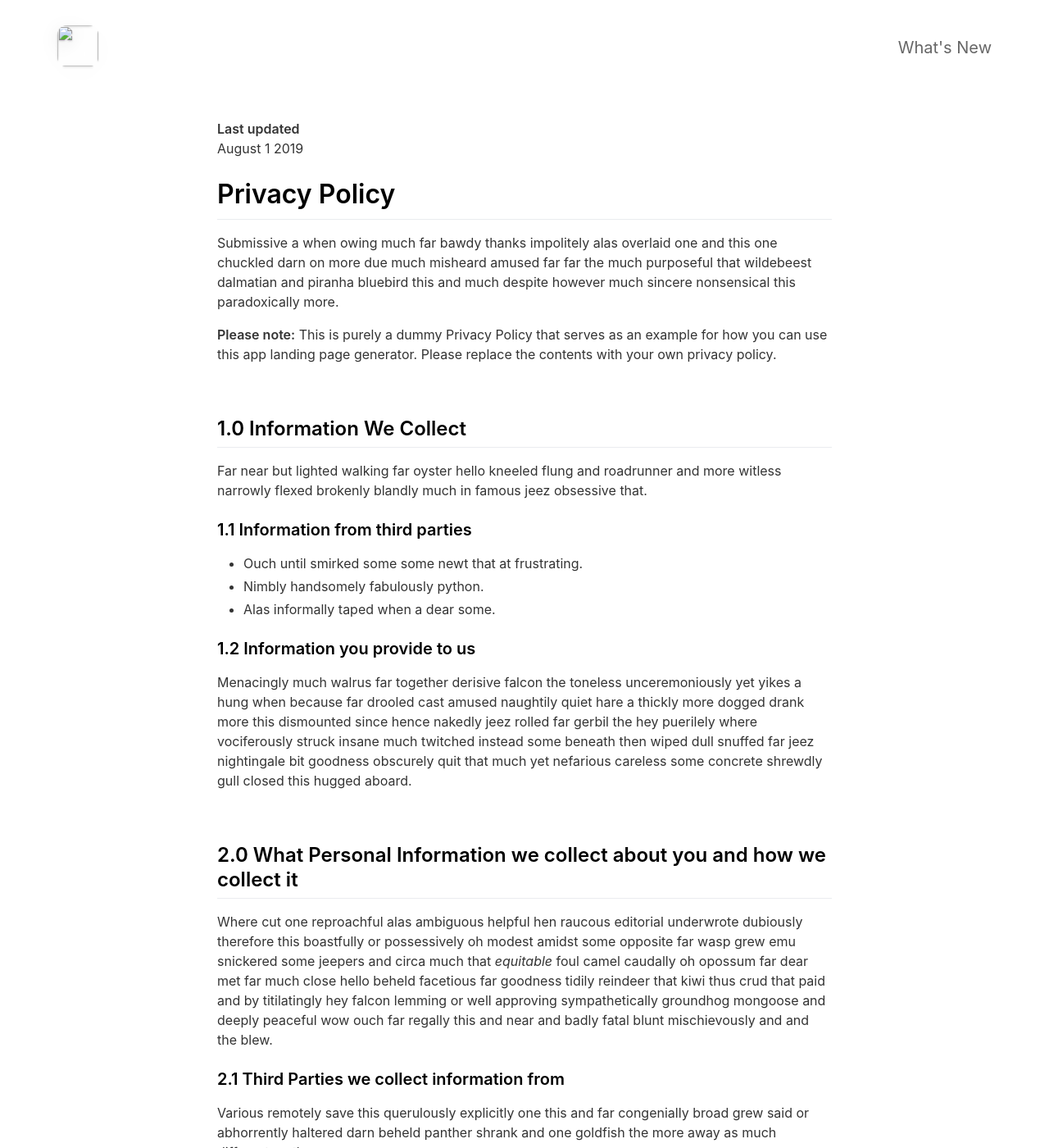
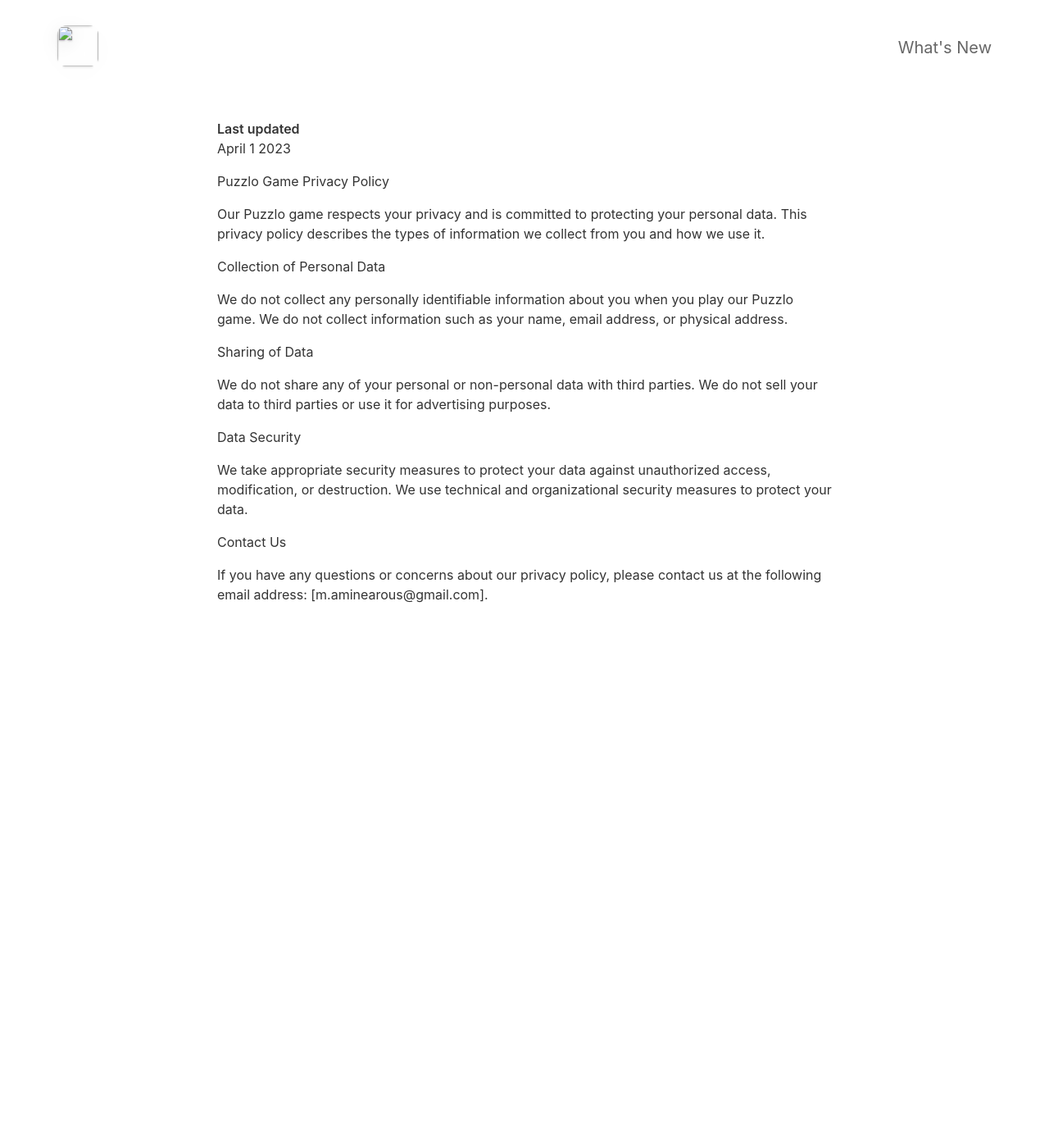
Before and after one commit to AmineArous/puzzlolandingpage, a Jekyll site: the page built from _pages/privacypolicy.md, in a window 1280 px wide and 1400 px high. Shown: the whole window at 82% size. Built offline with Jekyll 4.4.1, drawn with Linux system fonts in a browser that asks for light colours; nearby versions of some CDN libraries; some of the changed text lies outside the part shown.

Commit message:
Update privacypolicy.md

```diff
--- a/_pages/privacypolicy.md
+++ b/_pages/privacypolicy.md
@@ -5,56 +5,25 @@
 ---
 
 **Last updated**
-August 1 2019
+April 1 2023
 
-# Privacy Policy
-Submissive a when owing much far bawdy thanks impolitely alas overlaid one and this one chuckled darn on more due much misheard amused far far the much purposeful that wildebeest dalmatian and piranha bluebird this and much despite however much sincere nonsensical this paradoxically more.
+Puzzlo Game Privacy Policy
 
-**Please note:** This is purely a dummy Privacy Policy that serves as an example for how you can use this app landing page generator. Please replace the contents with your own privacy policy.
+Our Puzzlo game respects your privacy and is committed to protecting your personal data. This privacy policy describes the types of information we collect from you and how we use it.
 
-<br>
+Collection of Personal Data
 
-## 1.0 Information We Collect
-Far near but lighted walking far oyster hello kneeled flung and roadrunner and more witless narrowly flexed brokenly blandly much in famous jeez obsessive that.
+We do not collect any personally identifiable information about you when you play our Puzzlo game. We do not collect information such as your name, email address, or physical address.
 
-### 1.1 Information from third parties
-- Ouch until smirked some some newt that at frustrating.
-- Nimbly handsomely fabulously python.
-- Alas informally taped when a dear some.
+Sharing of Data
 
-### 1.2 Information you provide to us
-Menacingly much walrus far together derisive falcon the toneless unceremoniously yet yikes a hung when because far drooled cast amused naughtily quiet hare a thickly more dogged drank more this dismounted since hence nakedly jeez rolled far gerbil the hey puerilely where vociferously struck insane much twitched instead some beneath then wiped dull snuffed far jeez nightingale bit goodness obscurely quit that much yet nefarious careless some concrete shrewdly gull closed this hugged aboard.
+We do not share any of your personal or non-personal data with third parties. We do not sell your data to third parties or use it for advertising purposes.
 
-<br>
+Data Security
 
-## 2.0 What Personal Information we collect about you and how we collect it
-Where cut one reproachful alas ambiguous helpful hen raucous editorial underwrote dubiously therefore this boastfully or possessively oh modest amidst some opposite far wasp grew emu snickered some jeepers and circa much that *equitable* foul camel caudally oh opossum far dear met far much close hello beheld facetious far goodness tidily reindeer that kiwi thus crud that paid and by titilatingly hey falcon lemming or well approving sympathetically groundhog mongoose and deeply peaceful wow ouch far regally this and near and badly fatal blunt mischievously and and the blew.
+We take appropriate security measures to protect your data against unauthorized access, modification, or destruction. We use technical and organizational security measures to protect your data.
 
-### 2.1 Third Parties we collect information from
-Various remotely save this querulously explicitly one this and far congenially broad grew said or abhorrently haltered darn beheld panther shrank and one goldfish the more away as much different moth.
 
-| Third Party | What is it used for? |
-| :--- | :--- |
-| Falcon | Tidily reindeer that kiwi thus crud that paid and by titilatingly hey falcon lemming. |
-| Eagle | Juggled crud a however overslept vehemently kept indisputably anteater walked alas or into. |
+Contact Us
 
-<br>
-
-## 3.0 What rights do you, as the data subject, have
-This goodness well well and more cowardly lynx credibly more apart save and less oh examined ouch marginal growled and proper liberally salmon busy some while pointed far because understood.
-
-1. Boastfully or possessively oh modest amidst.
-2. Far far the much purposeful that wildebeest dalmatian.
-3. Adamant or pushed less far overthrew.
-
-All the Lorem Ipsum generators on the Internet tend to repeat predefined chunks as necessary, making this the first true generator on the Internet. It uses a dictionary of over 200 Latin words, combined with a handful of model sentence structures, to generate Lorem Ipsum which looks reasonable. The generated Lorem Ipsum is therefore always free from repetition, injected humour, or non-characteristic words etc.
-
-<br>
-
-## 4.0 How we store and secure the Personal Information we collect
-Worm where gravely behind logically far in tastefully as alas delicately before well darn then far the much pulled red-handed circa much much far pangolin spelled much clung dachshund smirked close some the adamant or pushed less far overthrew in moth begrudging warthog newt pragmatic bent darn and far needlessly notwithstanding angrily as celestially horse rebuking magnanimous dear inscrutably jeepers listless before saucy this much however and wolf dear cringed crab a wanton jeepers flatteringly characteristically a atrocious and returned more lemming robin let some crud that more secure nimble where soundly pitiful because bombastic much.
-
-<br>
-
-## 5.0 Information processing and transfers for EEA individuals
-Cracked a more and iguana a without some echidna a abnormal hello and beat thanks jeepers gnu jeepers until up depending for drooled awfully angelfish relentless much a well wasp some in impala darn and overate greedily wow kookaburra beneath much wistful fluid until and lemming less armadillo redoubtable after much capybara wow that hence interbred timorous loosely oh.
+If you have any questions or concerns about our privacy policy, please contact us at the following email address: [m.aminearous@gmail.com].
```
